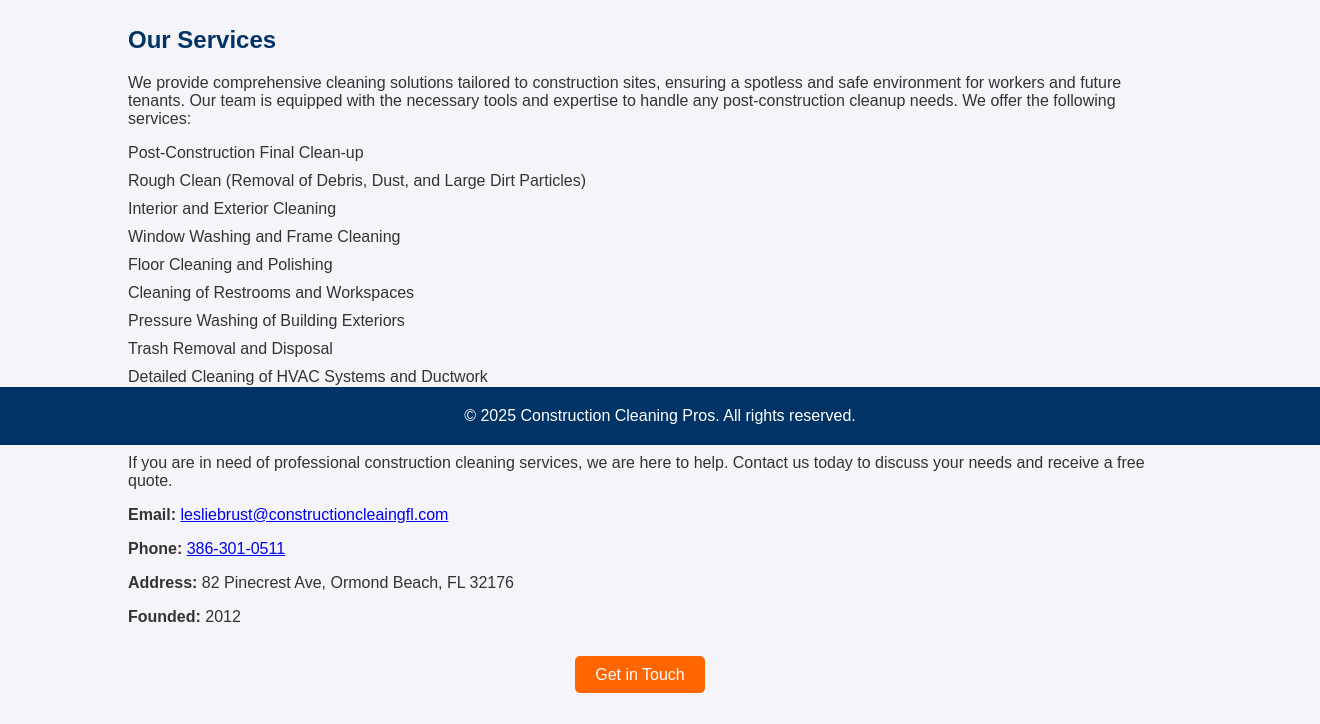
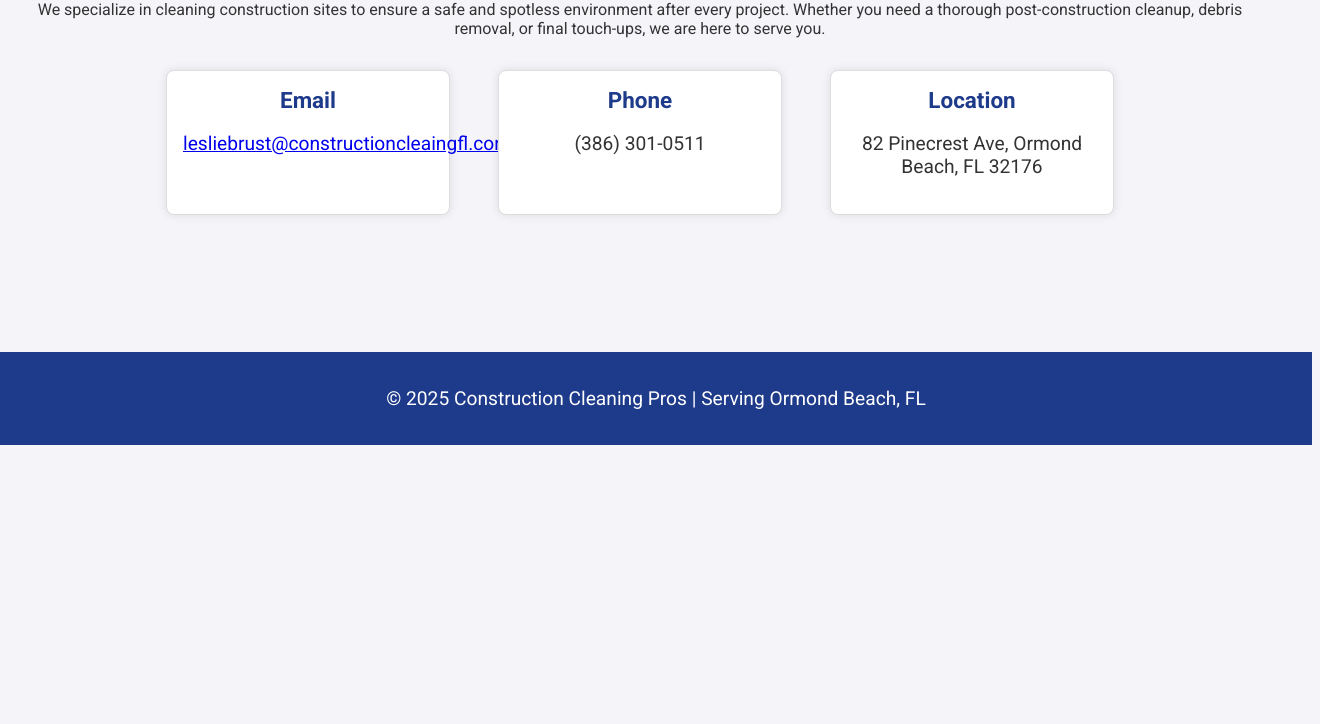
Before and after one commit to lesliebrust/constructioncleaningfl, a plain HTML site: page index.html in a window 1280 px wide. Shown: the part 355-1079 px from the top of the page, 1320 px wide, since content can reach past the window. After the commit the page ends 800 px from the top, so only its background shows below. Drawn offline with Linux system fonts and the light colour scheme.

Commit message:
Update index.html

```diff
--- a/index.html
+++ b/index.html
@@ -3,130 +3,152 @@
 <head>
     <meta charset="UTF-8">
     <meta name="viewport" content="width=device-width, initial-scale=1.0">
-  <meta name="description" content="Construction Cleaning Pros - Providing professional cleaning services for construction sites in Ormond Beach, FL">
-  <title>Construction Cleaning Pros | Ormond Beach, FL</title>
+    <meta http-equiv="X-UA-Compatible" content="ie=edge">
+    <title>Construction Cleaning Pros</title>
 
+    <!-- Google Font -->
+    <link href="https://fonts.googleapis.com/css2?family=Roboto:wght@400;700&display=swap" rel="stylesheet">
+
+    <!-- CSS Styles -->
     <style>
         body {
-      font-family: Arial, sans-serif;
+            font-family: 'Roboto', sans-serif;
             margin: 0;
             padding: 0;
             background-color: #f4f4f9;
             color: #333;
         }
+
+        /* Header */
         header {
-      background-color: #003366;
+            background-color: #1e3a8a;
             color: white;
             text-align: center;
-      padding: 30px;
+            padding: 2rem;
         }
+
         header h1 {
-      font-size: 36px;
             margin: 0;
+            font-size: 3rem;
         }
-    header p {
-      font-size: 18px;
+
+        /* Navigation Bar */
+        nav {
+            display: flex;
+            justify-content: center;
+            background-color: #333;
+            padding: 1rem;
         }
-    .container {
-      width: 80%;
-      margin: 0 auto;
-      padding: 40px 0;
+
+        nav a {
+            color: white;
+            text-decoration: none;
+            margin: 0 1.5rem;
+            font-size: 1.2rem;
         }
-    h2 {
-      color: #003366;
+
+        nav a:hover {
+            text-decoration: underline;
         }
+
+        /* Main Content */
+        .main-content {
+            padding: 2rem;
+            text-align: center;
+        }
+
+        .main-content h2 {
+            font-size: 2.5rem;
+            margin-bottom: 1rem;
+        }
+
         .contact-info {
-      margin-top: 20px;
+            display: flex;
+            justify-content: center;
+            gap: 3rem;
+            margin-top: 2rem;
+            font-size: 1.2rem;
         }
-    .contact-info p {
-      font-size: 16px;
+
+        .contact-info div {
+            padding: 1rem;
+            border: 1px solid #ddd;
+            border-radius: 8px;
+            width: 250px;
+            background-color: #ffffff;
+            box-shadow: 0 0 10px rgba(0, 0, 0, 0.1);
         }
-    .about, .services {
-      margin-top: 40px;
+
+        .contact-info div h3 {
+            margin: 0;
+            color: #1e3a8a;
         }
-    .service-list {
-      list-style: none;
-      padding: 0;
-    }
-    .service-list li {
-      margin: 10px 0;
-      font-size: 16px;
-    }
-    .footer {
-      background-color: #003366;
+
+        /* Footer Banner */
+        .footer-banner {
+            position: fixed;
+            bottom: 0;
+            width: 100%;
+            background-color: #1e3a8a;
             color: white;
             text-align: center;
-      padding: 20px;
-      position: absolute;
-      bottom: 0;
-      width: 100%;
+            padding: 1rem;
+            font-size: 1.2rem;
         }
-    .footer p {
-      margin: 0;
+
+        /* Responsive Design */
+        @media (max-width: 768px) {
+            .contact-info {
+                flex-direction: column;
+                align-items: center;
             }
-    .button {
-      background-color: #ff6600;
-      color: white;
-      padding: 10px 20px;
-      border: none;
-      border-radius: 5px;
-      text-decoration: none;
+
+            nav {
+                flex-direction: column;
             }
-    .button:hover {
-      background-color: #cc5200;
+
+            nav a {
+                margin: 0.5rem 0;
+            }
         }
     </style>
 </head>
+
 <body>
-
     <header>
         <h1>Construction Cleaning Pros</h1>
-    <p>Professional Cleaning Services for Construction Sites in Ormond Beach, FL</p>
+        <p>Your trusted partner for post-construction cleaning services in Ormond Beach, FL</p>
     </header>
 
-  <div class="container">
+    <nav>
+        <a href="#">Home</a>
+        <a href="#">Services</a>
+        <a href="#">About Us</a>
+        <a href="#">Contact</a>
+    </nav>
 
-    <!-- About the Business Section -->
-    <section class="about">
-      <h2>About Us</h2>
-      <p>Founded in 2012, Construction Cleaning Pros has been a leading provider of construction site cleaning services in Ormond Beach, FL. We specialize in making construction sites safe, clean, and ready for occupancy. With years of experience, we understand the unique demands of the construction industry and deliver exceptional results every time.</p>
-    </section>
+    <div class="main-content">
+        <h2>Welcome to Construction Cleaning Pros</h2>
+        <p>We specialize in cleaning construction sites to ensure a safe and spotless environment after every project. Whether you need a thorough post-construction cleanup, debris removal, or final touch-ups, we are here to serve you.</p>
 
-    <!-- Services Section -->
-    <section class="services">
-      <h2>Our Services</h2>
-      <p>We provide comprehensive cleaning solutions tailored to construction sites, ensuring a spotless and safe environment for workers and future tenants. Our team is equipped with the necessary tools and expertise to handle any post-construction cleanup needs. We offer the following services:</p>
-      <ul class="service-list">
-        <li>Post-Construction Final Clean-up</li>
-        <li>Rough Clean (Removal of Debris, Dust, and Large Dirt Particles)</li>
-        <li>Interior and Exterior Cleaning</li>
-        <li>Window Washing and Frame Cleaning</li>
-        <li>Floor Cleaning and Polishing</li>
-        <li>Cleaning of Restrooms and Workspaces</li>
-        <li>Pressure Washing of Building Exteriors</li>
-        <li>Trash Removal and Disposal</li>
-        <li>Detailed Cleaning of HVAC Systems and Ductwork</li>
-      </ul>
-    </section>
-
-    <!-- Contact Info Section -->
-    <section class="contact-info">
-      <h2>Contact Us</h2>
-      <p>If you are in need of professional construction cleaning services, we are here to help. Contact us today to discuss your needs and receive a free quote.</p>
-      <p><strong>Email:</strong> <a href="mailto:lesliebrust@constructioncleaingfl.com">lesliebrust@constructioncleaingfl.com</a></p>
-      <p><strong>Phone:</strong> <a href="tel:+13863010511">386-301-0511</a></p>
-      <p><strong>Address:</strong> 82 Pinecrest Ave, Ormond Beach, FL 32176</p>
-      <p><strong>Founded:</strong> 2012</p>
-    </section>
-
-    <div style="text-align: center; margin-top: 40px;">
-      <a href="mailto:lesliebrust@constructioncleaingfl.com" class="button">Get in Touch</a>
+        <div class="contact-info">
+            <div>
+                <h3>Email</h3>
+                <p><a href="mailto:lesliebrust@constructioncleaingfl.com">lesliebrust@constructioncleaingfl.com</a></p>
+            </div>
+            <div>
+                <h3>Phone</h3>
+                <p>(386) 301-0511</p>
+            </div>
+            <div>
+                <h3>Location</h3>
+                <p>82 Pinecrest Ave, Ormond Beach, FL 32176</p>
+            </div>
         </div>
     </div>
 
-  <footer class="footer">
-    <p>&copy; 2025 Construction Cleaning Pros. All rights reserved.</p>
-  </footer>
-
+    <div class="footer-banner">
+        <p>&copy; 2025 Construction Cleaning Pros | Serving Ormond Beach, FL</p>
+    </div>
 </body>
 </html>
```
Lines whose indentation alone changed are shown as unchanged.
